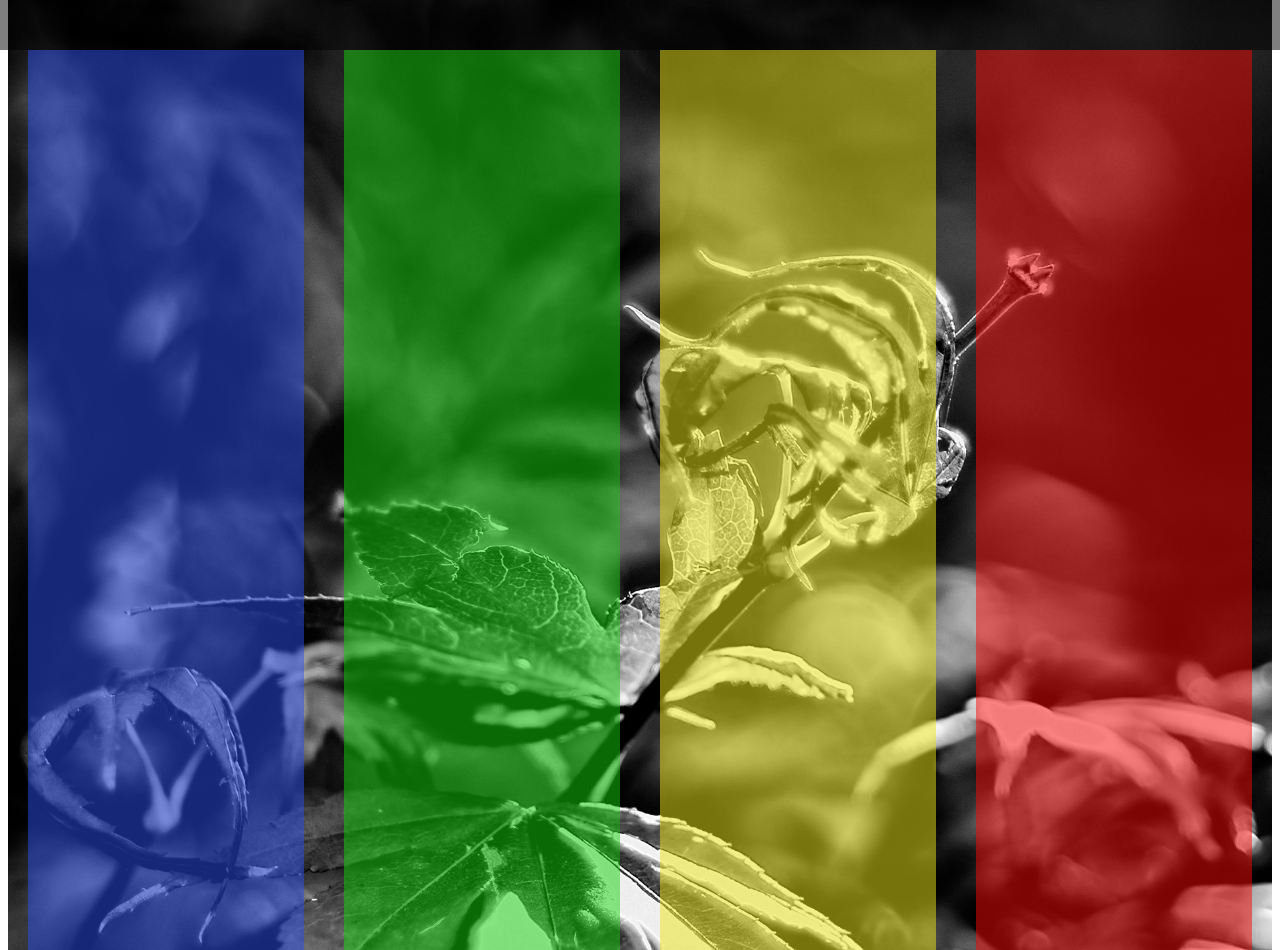
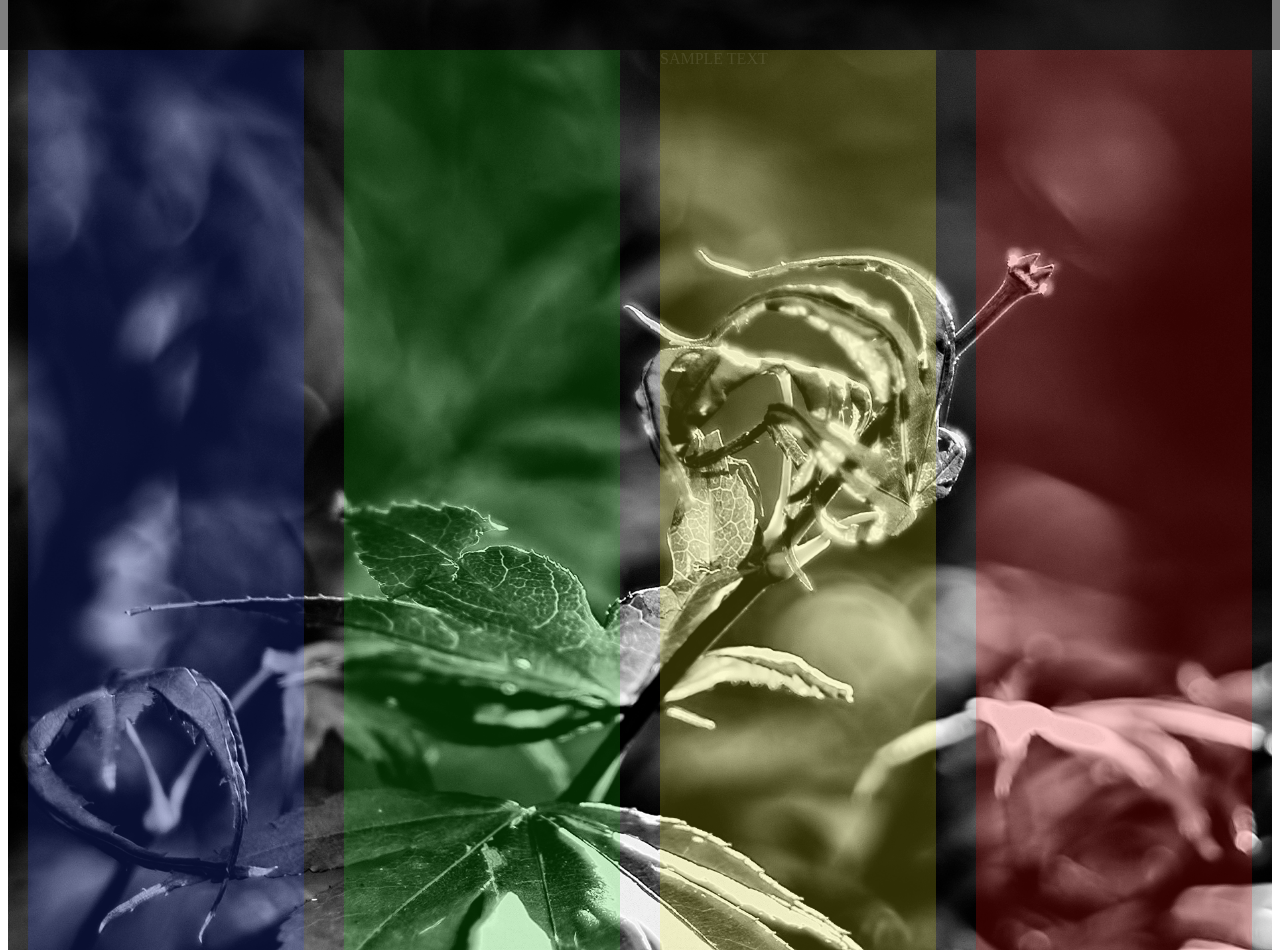
Before and after one commit to LeeMellon/goodrich_review_1, a plain HTML site: page index.html in a window 1280 px wide. Drawn offline with Linux system fonts and the light colour scheme.

Commit message:
opacity and text color transformation

```diff
--- a/css/styles.css
+++ b/css/styles.css
@@ -9,10 +9,7 @@ body{
 }
 
  #imagebox{
-    /* display: flex; */
     z-index: 50;
-     /* height:528px;
-     width:1197px;  */
     background-size:cover;
     background-image: url("flowersmaller.jpg");
     background-repeat: no-repeat;
@@ -26,7 +23,7 @@ body{
   justify-content: space-between;
 }
 
-#a{
+#nav{
     top:0;
     position: fixed;
     width: 100%;
@@ -34,6 +31,15 @@ body{
     background-color: rgba(0,0,0,.5);
     z-index: 99;
 }
+/* a {
+  background-color: powderblue;
+  transition: background-color .5s;
+}
+
+a:hover {
+  background-color: gold;
+}
+ */
 
 #b{
   margin: 20px;
@@ -43,8 +49,17 @@ body{
   flex-grow: 1;
   width: 100px;
   height: 900px;
-  background-color: rgba(46, 78, 239, .5);
+  background-color: rgba(46, 78, 239, .2);
+  transition: background-color .3s;
+  color: rgba(255, 255, 255, .1);
+  transition: color .3s;
 }
+
+#b:hover{
+  background-color: rgba(46, 78, 239, .9);
+  color:  rgba(0, 0, 0, 1);
+}
+
 
 #c{
   margin: 20px;
@@ -54,7 +69,15 @@ body{
   flex-grow: 1;
   width: 100px;
   height: 900px;
-  background-color: rgba(20, 208, 10, .5);
+  background-color: rgba(20, 208, 10, .2);
+  transition: background-color .3s;
+  color: rgba(255, 255, 255, .1);
+  transition: color .3s;
+}
+
+#c:hover{
+  background-color: rgba(20, 208, 10, .9);
+  color:  rgba(0, 0, 0, 1);
 }
 
 #d{
@@ -65,7 +88,15 @@ body{
   flex-grow: 1;
   width: 100px;
   height: 900px;
-  background-color: rgba(235, 228, 25, .5);
+  background-color: rgba(235, 228, 25, .2);
+  transition: background-color .3s;
+  color: rgba(255, 255, 255, .1);
+  transition: color .3s;
+}
+
+#d:hover{
+  background-color: rgba(235, 228, 25, .9);
+  color:  rgba(0, 0, 0, 1);
 }
 
 #e{
@@ -76,5 +107,14 @@ body{
   flex-grow: 1;
   width: 100px;
   height: 900px;
-  background-color: rgba(248, 10, 6, .5);
+  background-color: rgba(248, 10, 6, .2);
+  transition: background-color .3s;
+  color: rgba(255, 255, 255, .1);
+  transition: color .3s;
 }
+
+#e:hover{
+  background-color: rgba(248, 10, 6, .9);
+  color:  rgba(0, 0, 0, 1);
+
+}
--- a/index.html
+++ b/index.html
@@ -7,17 +7,15 @@
   </head>
   <body>
     <div id="imagebox">
-      <div>
       <div class="head_container">
-        <div id="a"></div>
+        <div id="nav"></div>
       </div>
       <div class="main_container">
         <div id="b"></div>
         <div id="c"></div>
-        <div id="d"></div>
+        <div id="d">SAMPLE TEXT</div>
         <div id="e"></div>
         </div>
-      </div>
     </div>
   </body>
 </html>
```
